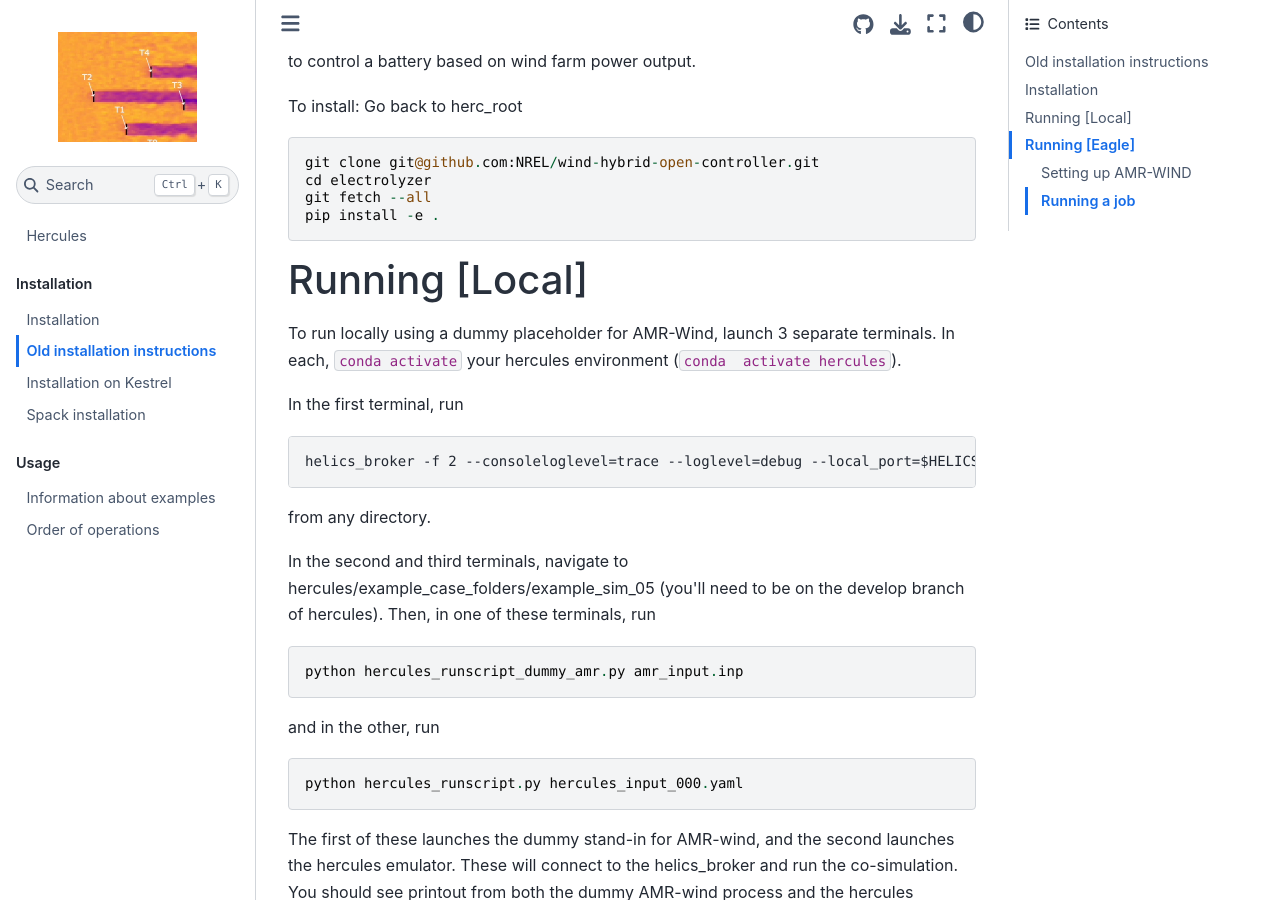
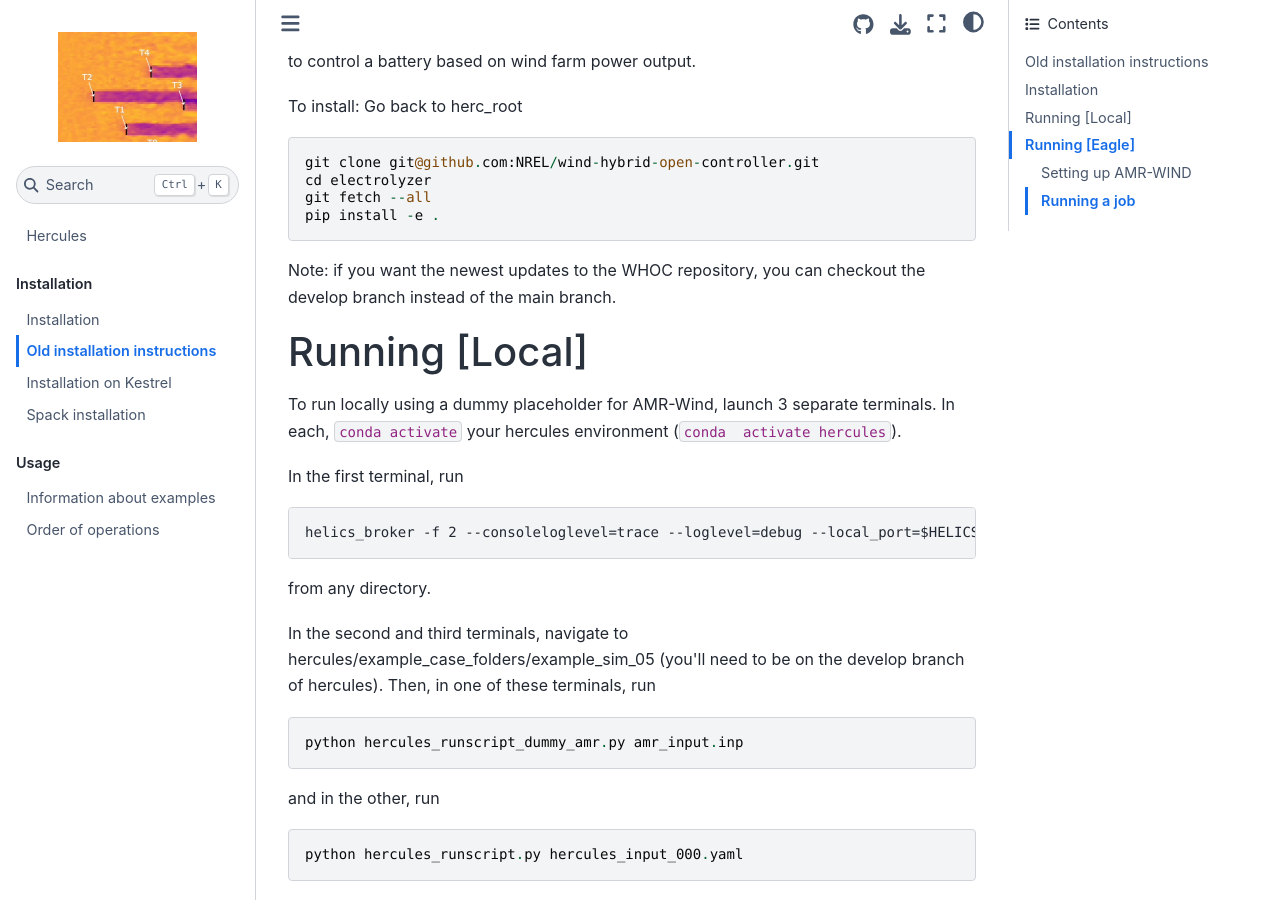
Before and after one commit to NREL/hercules, a Jupyter Book: the page built from docs/install_old.md, in a window 1280 px wide and 900 px high, scrolled down 1827 px. Built offline with Jupyter Book 1.0.4 settings and Sphinx 7.4.7 and the Sphinx Book theme 1.1.4, drawn with Linux system fonts in a browser that asks for light colours.

Commit message:
Add note about develop branch on WHOC

````diff
--- a/docs/install_old.md
+++ b/docs/install_old.md
@@ -86,6 +86,7 @@ cd electrolyzer
 git fetch --all
 pip install -e .
 ```
+Note: if you want the newest updates to the WHOC repository, you can checkout the develop branch instead of the main branch.
 <!--
 # Other steps for era 5
 Now need to add a file called APIKEY which contains the API Key you'll find in your data.planetos account
````
Also changed, not shown: docs/install_on_kestrel.md (+2 -0 lines).
